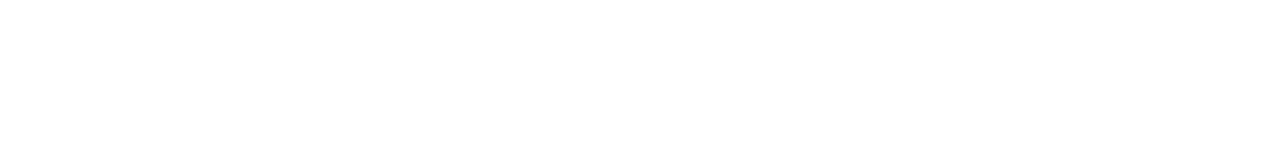
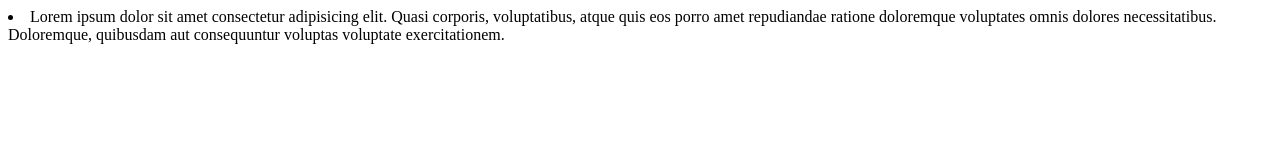
Before and after one commit to IbeDev765/basic_html, a plain HTML site: page index.html in a window 1280 px wide. Drawn offline with Linux system fonts and the light colour scheme.

Commit message:
belajar html

```diff
--- a/index.html
+++ b/index.html
@@ -7,6 +7,6 @@
     <title>dasar</title>
 </head>
 <body>
-
+    <li>Lorem ipsum dolor sit amet consectetur adipisicing elit. Quasi corporis, voluptatibus, atque quis eos porro amet repudiandae ratione doloremque voluptates omnis dolores necessitatibus. Doloremque, quibusdam aut consequuntur voluptas voluptate exercitationem.</li>
 </body>
 </html>
```
Also changed, not shown: about.html (added), homepage.html (added), kontak.html (added).
